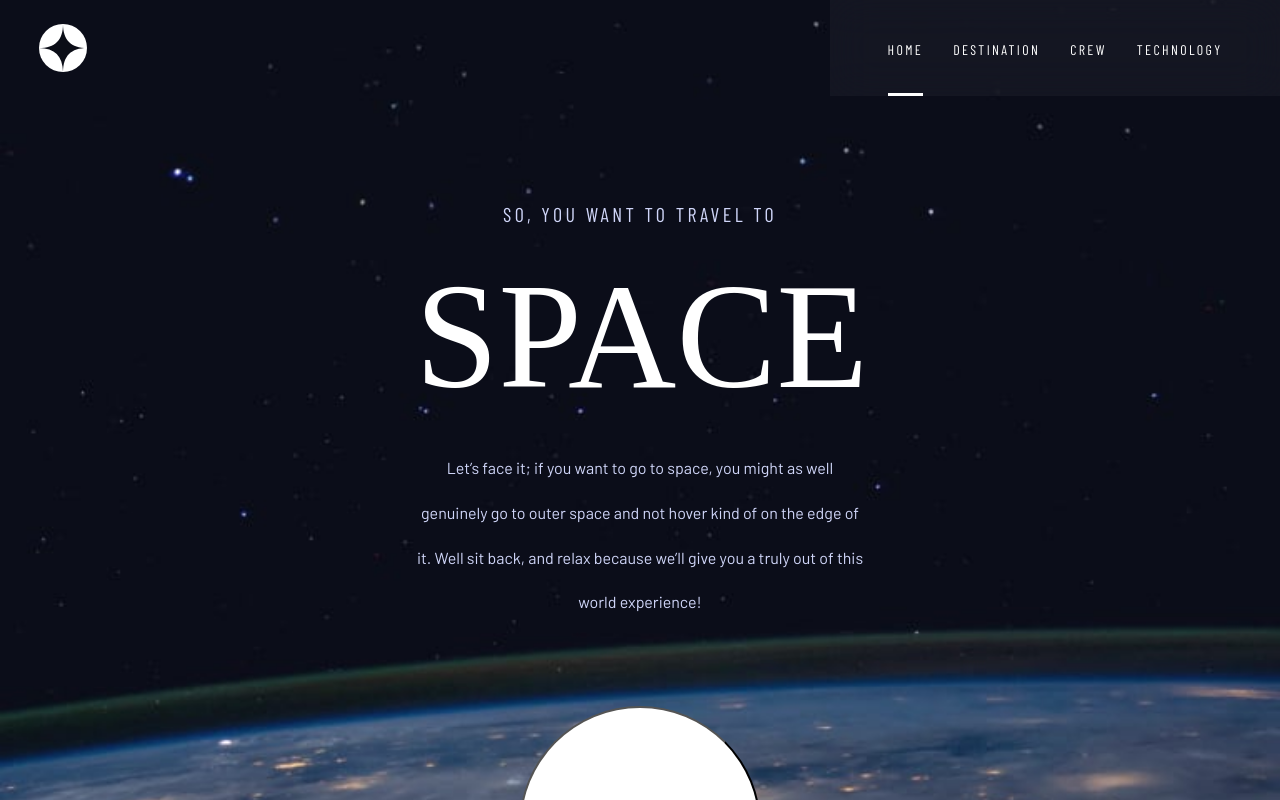
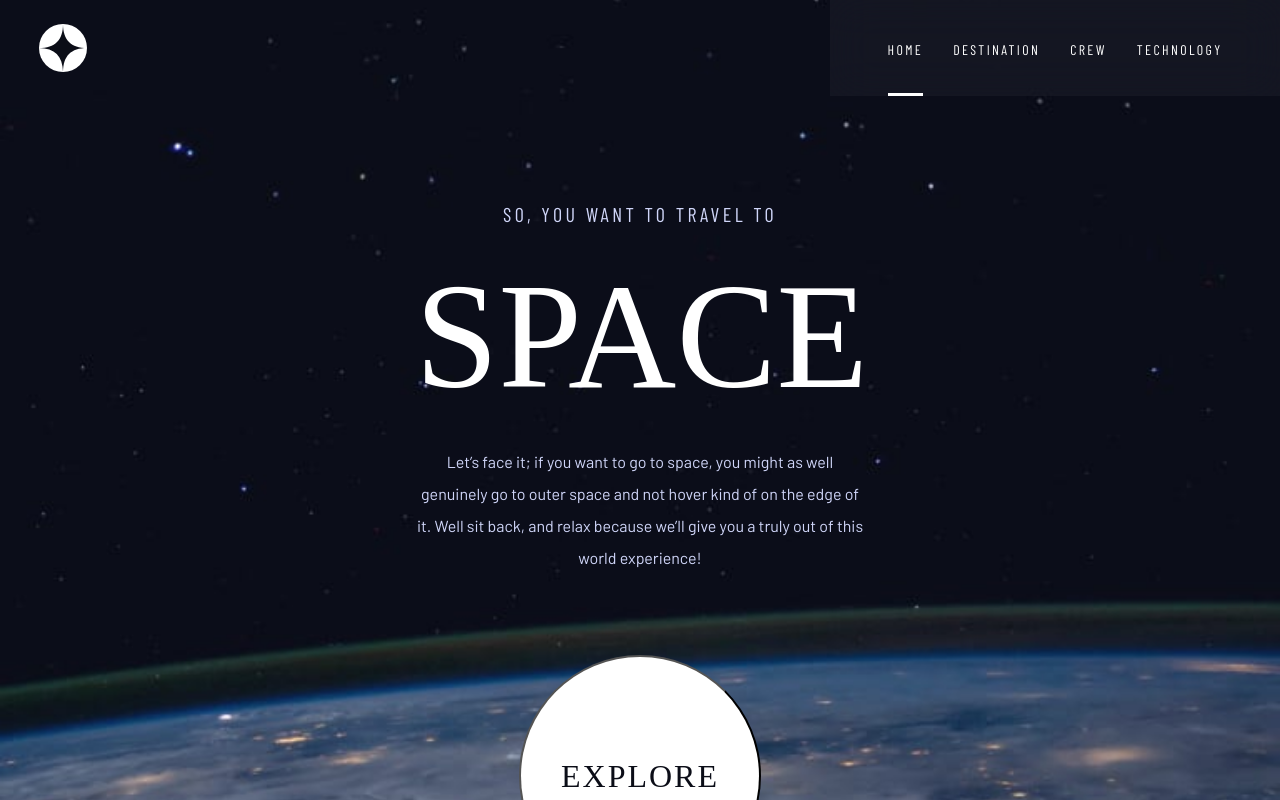
Before and after one commit to skin93/space-tourism-website, a React (Create React App) app: page / in a window 1280 px wide. Shown: the top 800 px of the page. Built offline with nearby package versions, Linux system fonts and the light colour scheme; a web font is replaced by a local one.

Commit message:
Style home page on desktop

```diff
--- a/src/pages/Home/Home.styled.ts
+++ b/src/pages/Home/Home.styled.ts
@@ -16,15 +16,32 @@ export const HomeWrapper = styled(Wrapper)`
   }
 `;
 
-export const HomeSection = styled(Section)``;
+export const HomeSection = styled(Section)`
+  @media (min-width: 1440px) {
+    width: 1100px;
+    display: flex;
+    flex-direction: row;
+    margin-inline: auto;
+    justify-content: center;
+
+    @media (min-width: 1440px) {
+      & * {
+        text-align: left;
+      }
+    }
+  }
+`;
 
 export const Hero = styled.div`
   width: 327px;
-
   margin-inline: auto;
 
   @media (min-width: 768px) {
     width: 450px;
+  }
+
+  @media (min-width: 1440px) {
+    margin-inline: 0 auto;
   }
 `;
 
@@ -50,7 +67,7 @@ export const ExploreButton = styled.button`
       top: 50%;
       left: 50%;
       transform: translate(-50%, -50%);
-      z-index: -1;
+      z-index: 1;
       width: 242px;
       height: 242px;
       border-radius: 50%;
@@ -76,6 +93,7 @@ export const ExploreButton = styled.button`
   @media (min-width: 1440px) {
     width: 274px;
     height: 274px;
+    margin-block: auto 0;
 
     &:hover {
       &::before {
--- a/src/styles/GlobalStyle.ts
+++ b/src/styles/GlobalStyle.ts
@@ -121,17 +121,15 @@ export const BodyText = styled.p`
   ${theme.barlowLight}
   color: ${(props) => props.theme.colors.accent};
   font-size: 15px;
-  line-height: 2.5;
+  line-height: 2;
   text-align: center;
 
   @media (min-width: 768px) {
     font-size: 16px;
-    line-height: 2.8;
   }
 
   @media (min-width: 1440px) {
     font-size: 18px;
-    line-height: 3.2;
   }
 `;
 
```
